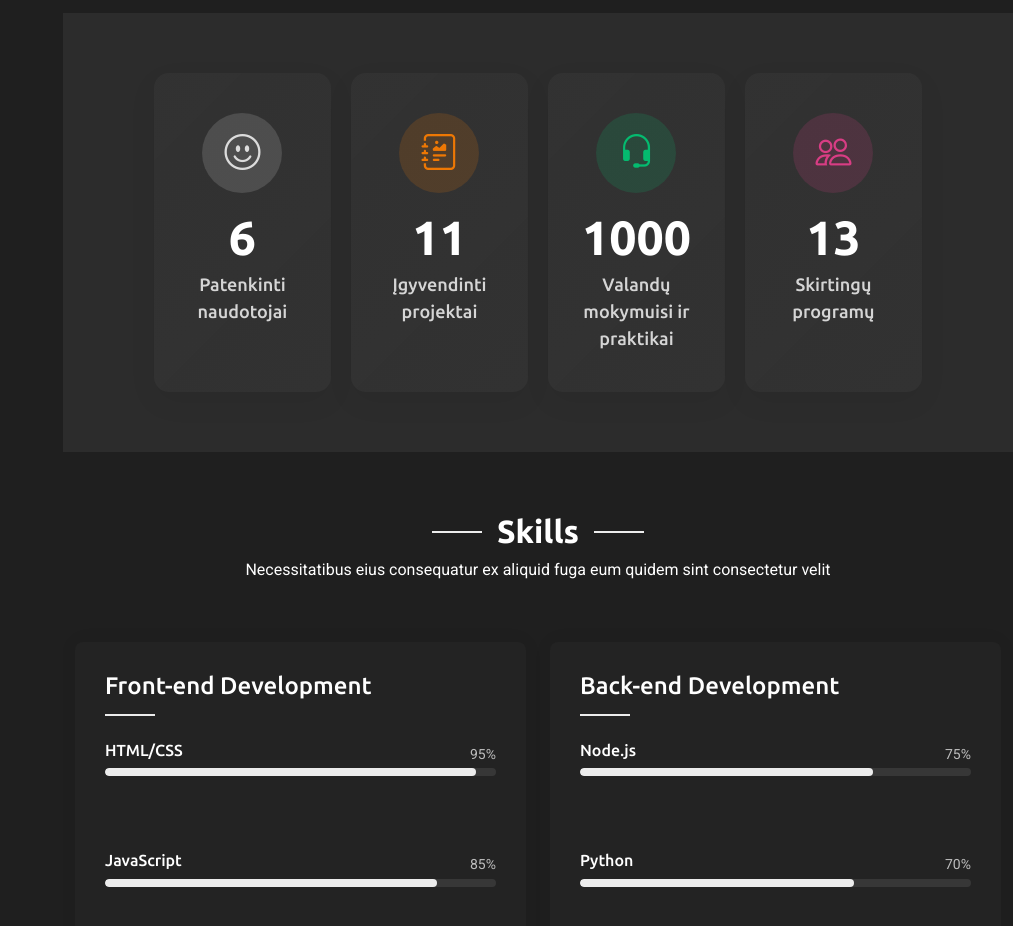
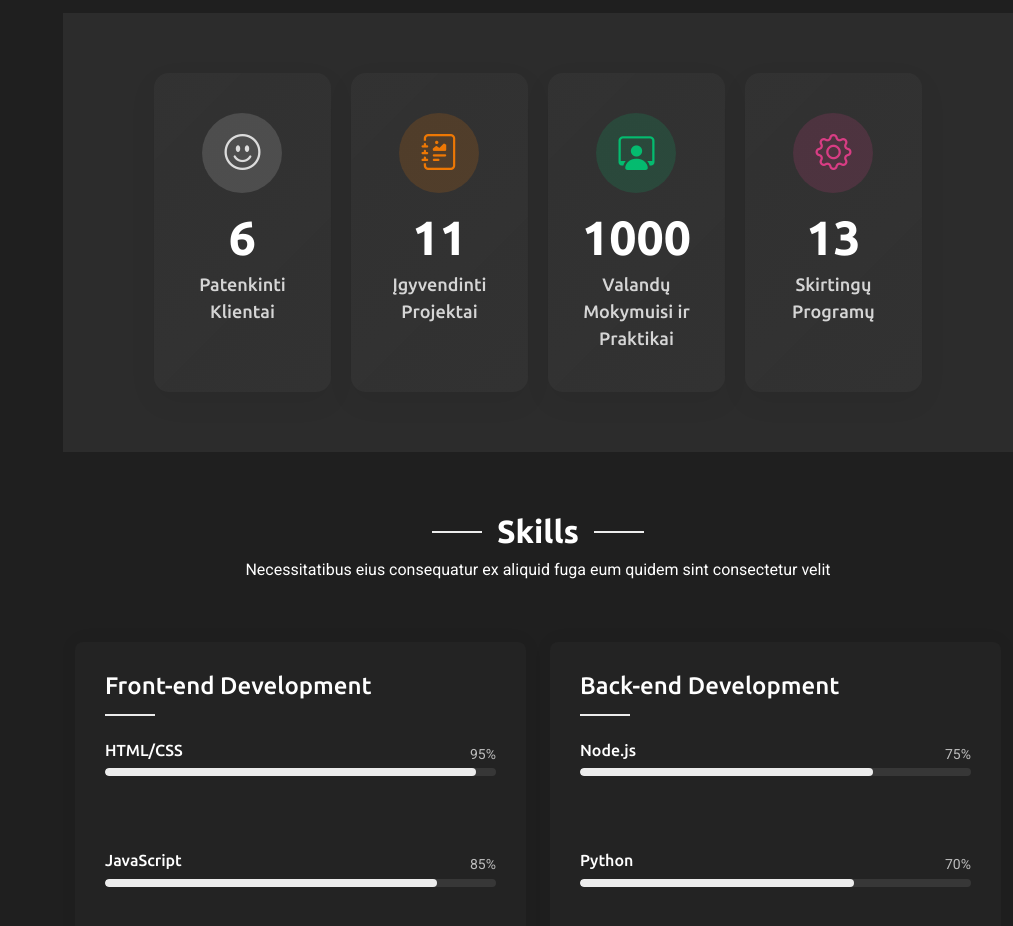
Before and after one commit to Donatas333/porfolio, a plain HTML site: page index.html in a window 1280 px wide. Shown: the part 1840-2766 px from the top of the page, without its empty margins (267-1280 px from the left). Drawn offline with nearby package versions, Linux system fonts and the light colour scheme.

Commit message:
Update index.html

```diff
--- a/index.html
+++ b/index.html
@@ -235,7 +235,7 @@
                   <i class="bi bi-emoji-smile"></i>
                 </div>
                 <span data-purecounter-start="0" data-purecounter-end="6" data-purecounter-duration="1" class="purecounter"></span>
-                <p>Patenkinti naudotojai</p>
+                <p>Patenkinti Klientai</p>
               </div><!-- End Stats Item -->
 
               <div class="stats-item" data-aos="zoom-in" data-aos-delay="200">
@@ -243,23 +243,23 @@
                   <i class="bi bi-journal-richtext"></i>
                 </div>
                 <span data-purecounter-start="0" data-purecounter-end="11" data-purecounter-duration="1" class="purecounter"></span>
-                <p>Įgyvendinti projektai</p>
+                <p>Įgyvendinti Projektai</p>
               </div><!-- End Stats Item -->
 
               <div class="stats-item" data-aos="zoom-in" data-aos-delay="250">
                 <div class="icon-wrapper">
-                  <i class="bi bi-headset"></i>
+                  <i class="bi bi-person-workspace"></i>
                 </div>
                 <span data-purecounter-start="0" data-purecounter-end="+1000" data-purecounter-duration="1" class="purecounter"></span>
-                <p>Valandų mokymuisi ir praktikai</p>
+                <p>Valandų Mokymuisi ir Praktikai</p>
               </div><!-- End Stats Item -->
 
               <div class="stats-item" data-aos="zoom-in" data-aos-delay="300">
                 <div class="icon-wrapper">
-                  <i class="bi bi-people"></i>
+                  <i class="bi bi-gear"></i>
                 </div>
                 <span data-purecounter-start="0" data-purecounter-end="13" data-purecounter-duration="1" class="purecounter"></span>
-                <p>Skirtingų programų</p>
+                <p>Skirtingų Programų</p>
               </div><!-- End Stats Item -->
             </div>
           </div>
```
